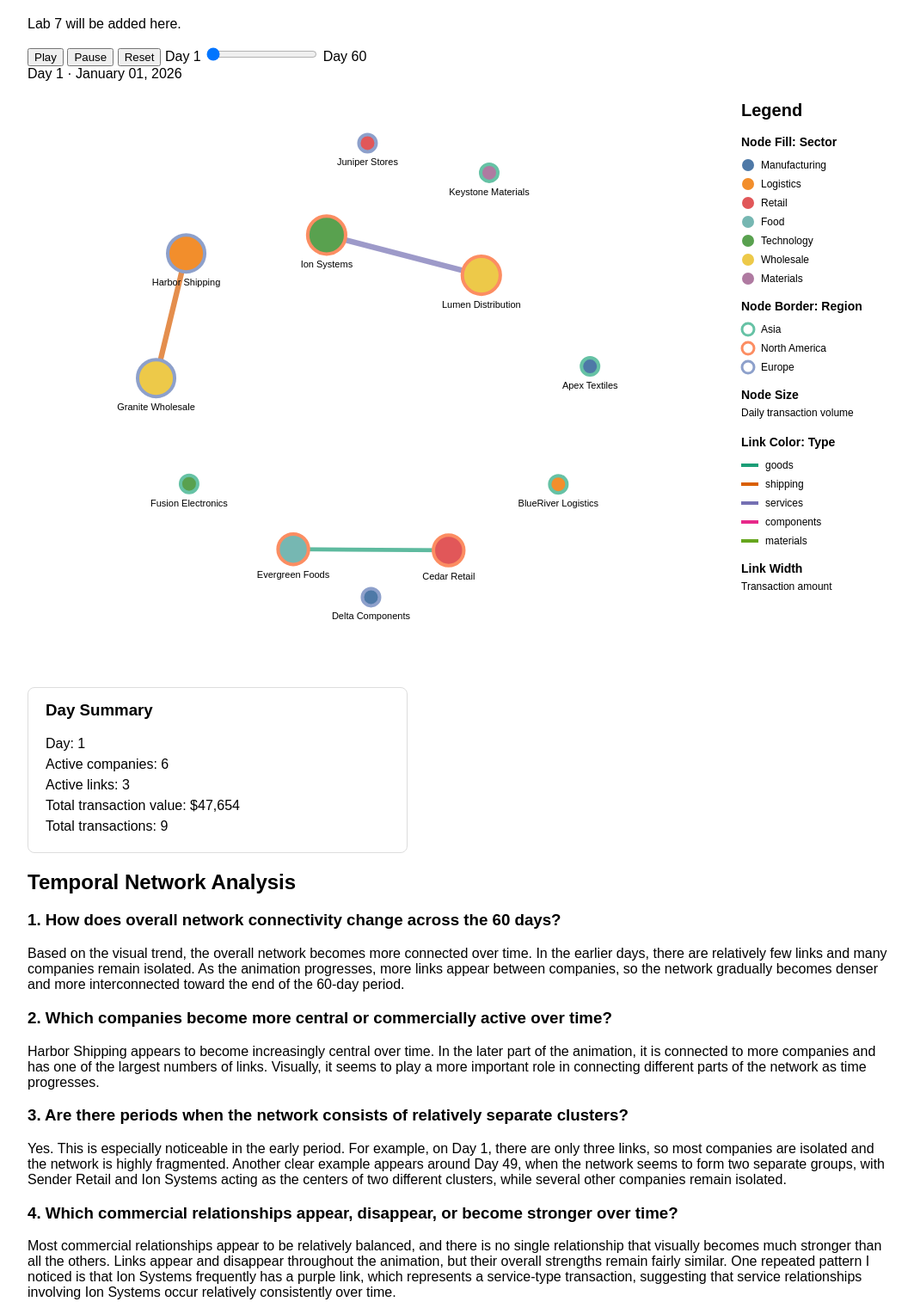
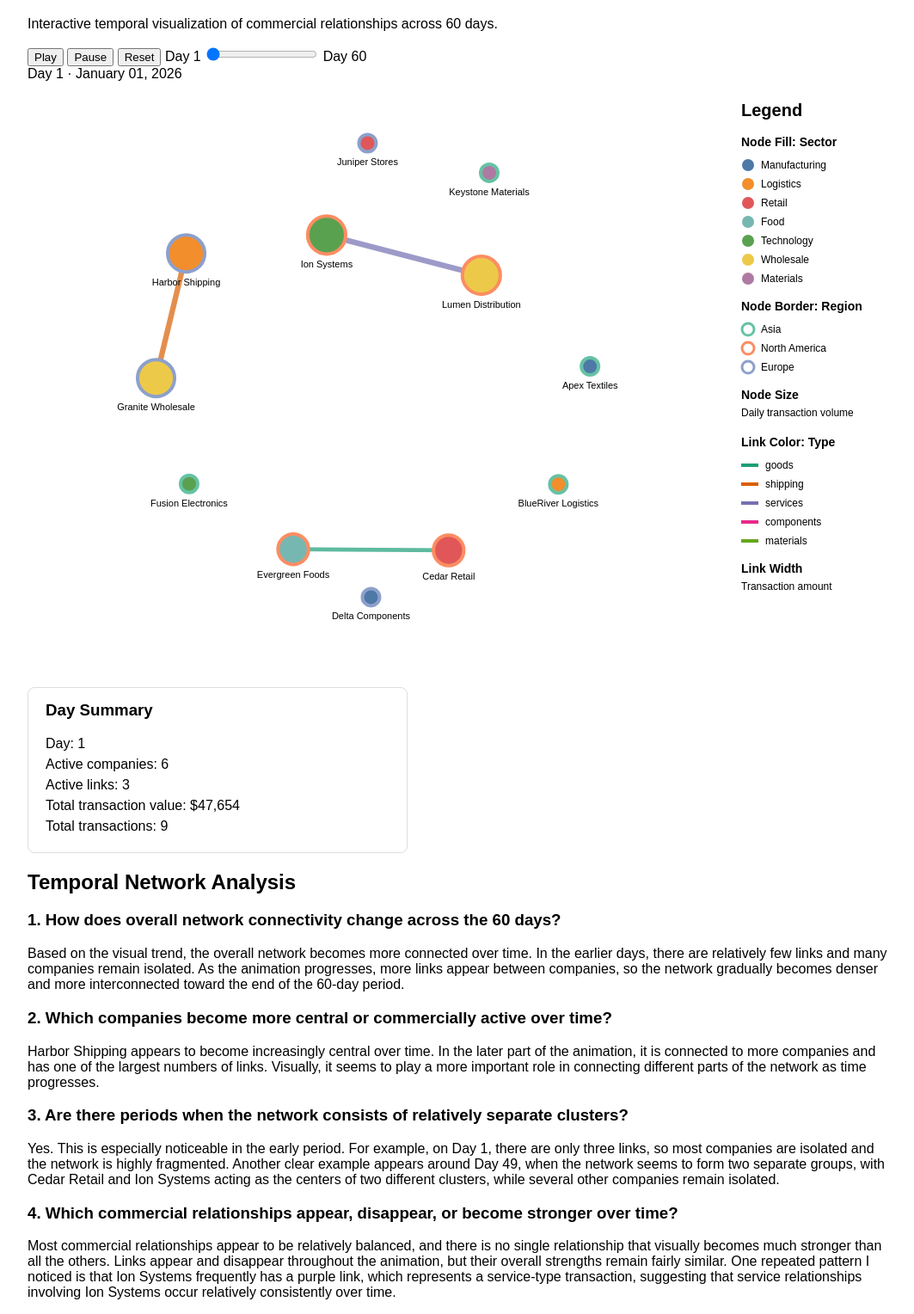
Before and after one commit to Martina-Zihan-Ma/stats401-labs, a plain HTML site: page lab7/index.html in a window 1280 px wide. Shown: the part 266-1794 px from the top of the page at 86% size, without its empty margins (108-1171 px from the left). Drawn offline with nearby package versions, Linux system fonts and the light colour scheme.

Commit message:
word change

```diff
--- a/lab7/index.html
+++ b/lab7/index.html
@@ -37,7 +37,7 @@
     <h1>Lab 7</h1>
 
     <p>
-        Lab 7 will be added here.
+       Interactive temporal visualization of commercial relationships across 60 days.
     </p>
 
 
@@ -103,7 +103,7 @@
             Yes. This is especially noticeable in the early period. For example, on Day 1,
             there are only three links, so most companies are isolated and the network is highly fragmented.
             Another clear example appears around Day 49, when the network seems to form two separate groups,
-            with Sender Retail and Ion Systems acting as the centers of two different clusters,
+            with Cedar Retail and Ion Systems acting as the centers of two different clusters,
             while several other companies remain isolated.
         </p>
     </div>
```
